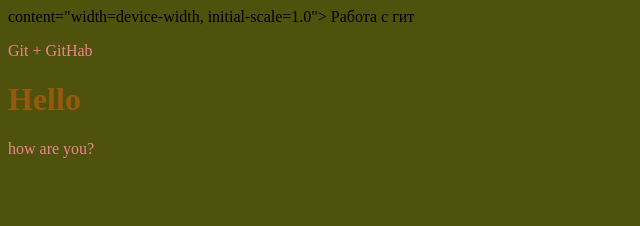
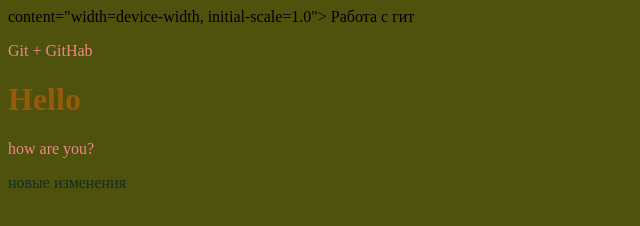
Before and after one commit to Velmi7798/new-project, a plain HTML site: page index.html in a window 1280 px wide. Shown: the full height of the page, 0-640 px from the left. Drawn offline with Linux system fonts and the light colour scheme.

Commit message:
новые изменения

```diff
--- a/css/main.css
+++ b/css/main.css
@@ -7,3 +7,6 @@ h1 {
 p {
     color: rgb(236, 135, 135);
 }
+M {
+    color: rgb(21, 46, 38);
+}
--- a/index.html
+++ b/index.html
@@ -11,5 +11,6 @@
     <p>Git + GitHab</p>
     <h1>Hello</h1>
     <p>how are you?</p>
+    <m>новые изменения</m>
 </body>
 </html>
```
